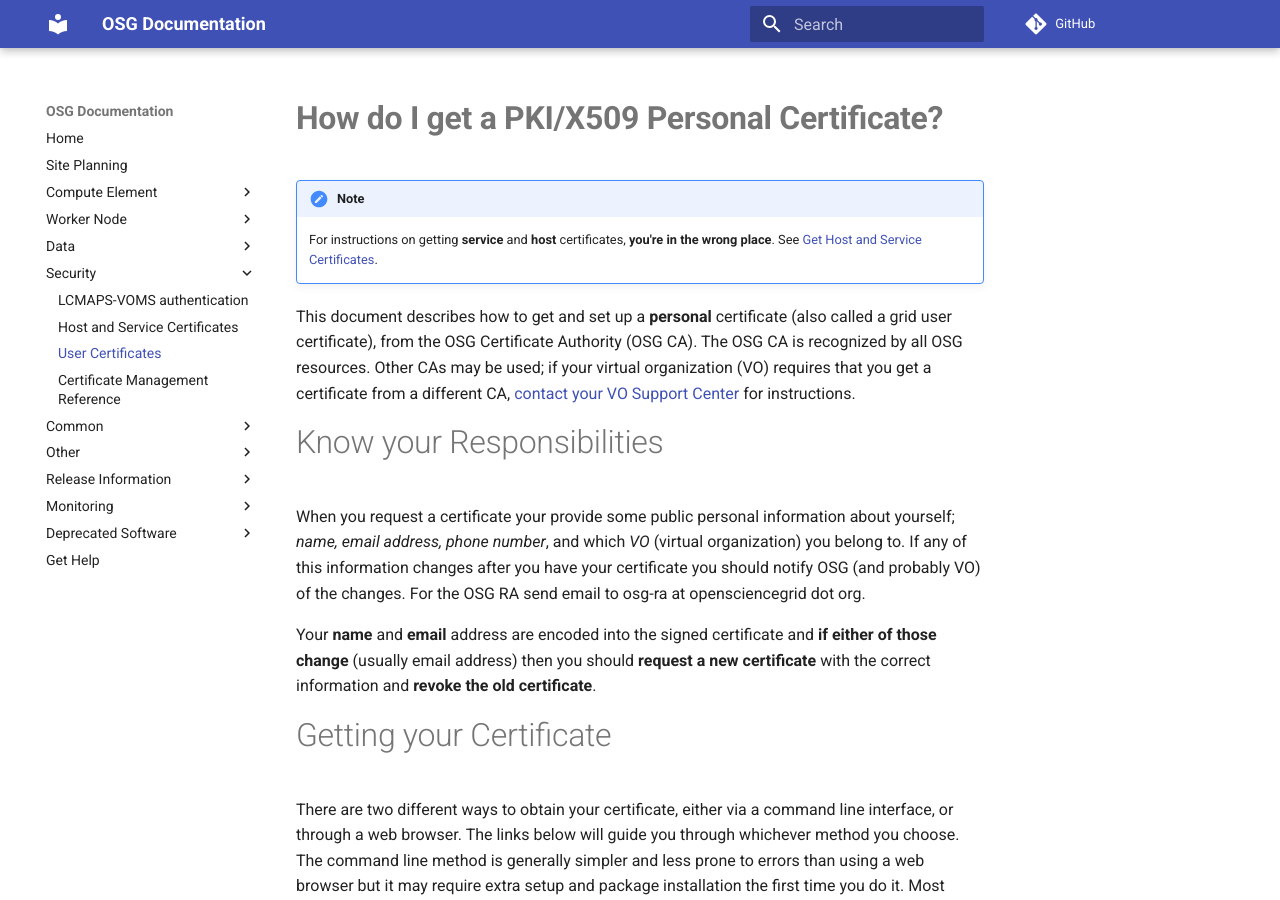
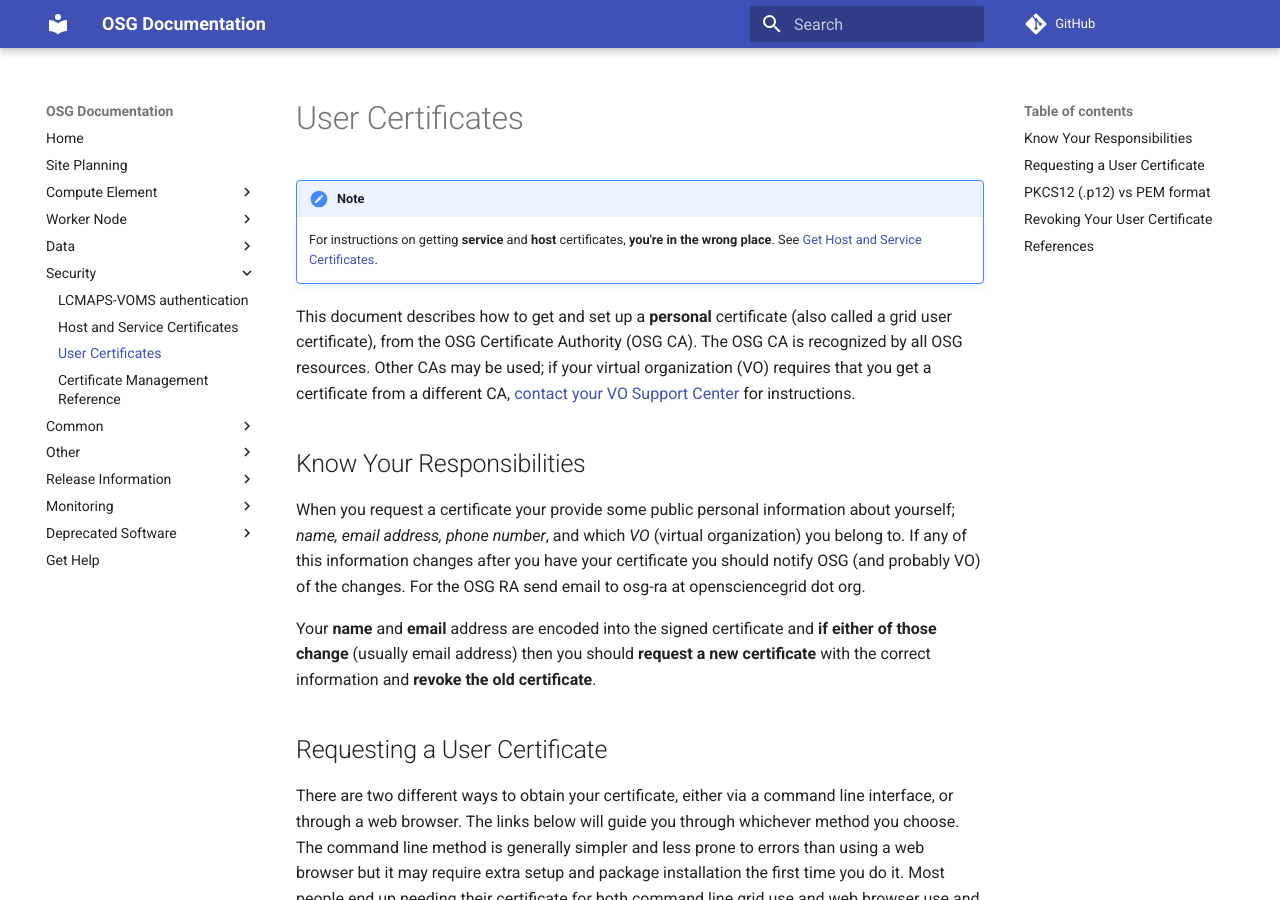
Before and after one commit to osg-htc/docs, an MkDocs documentation site: the page built from docs/security/user-certs.md, in a window 1280 px wide and 900 px high. Built offline with MkDocs 1.6.1 and Material for MkDocs 9.7.7, drawn with Linux system fonts in a browser that asks for light colours; comment, search, counter and statistics services are not loaded; old or Windows-style settings are respelled for this version of MkDocs; some of the changed text lies outside the part shown.

Commit message:
Fixing heading levels and capitalization

```diff
--- a/docs/security/user-certs.md
+++ b/docs/security/user-certs.md
@@ -1,27 +1,27 @@
-**How do I get a PKI/X509 Personal Certificate?**
-======================================================
+User Certificates
+=================
 
 !!! note
     For instructions on getting **service** and **host** certificates, **you're in the wrong place**. See [Get Host and Service Certificates](host-certs.md).
 
 This document describes how to get and set up a **personal** certificate (also called a grid user certificate), from the OSG Certificate Authority (OSG CA). The OSG CA is recognized by all OSG resources. Other CAs may be used; if your virtual organization (VO) requires that you get a certificate from a different CA, [contact your VO Support Center](http://www.opensciencegrid.org/?pid=1000187) for instructions.
 
-Know your Responsibilities
-===============================
+Know Your Responsibilities
+--------------------------
 
 When you request a certificate your provide some public personal information about yourself; *name, email address, phone number*, and which *VO* (virtual organization) you belong to. If any of this information changes after you have your certificate you should notify OSG (and probably VO) of the changes. For the OSG RA send email to osg-ra at opensciencegrid dot org.
 
 Your **name** and **email** address are encoded into the signed certificate and **if either of those change** (usually email address) then you should **request a new certificate** with the correct information and **revoke the old certificate**.
 
-Getting your Certificate
-=============================
+Requesting a User Certificate
+-----------------------------
 
 There are two different ways to obtain your certificate, either via a command line interface, or through a web browser. The links below will guide you through whichever method you choose. The command line method is generally simpler and less prone to errors than using a web browser but it may require extra setup and package installation the first time you do it. Most people end up needing their certificate for both command line grid use and web browser use and it is generally easier to import your certificate into your browser (and email client) from the command line certificate files than to export your certificate from your web browser to use on the command line. This is because of the large variety of web browsers each with it's own way to deal with certificates. If you will use the certificate ONLY in your web browser then requesting it from your browser is probably the easiest method.
 
 [Get or renew a certificate with command line interface.](../security/certificate-management.md)
 
 PKCS12 (.p12) vs PEM format
-================================
+---------------------------
 
 Your certificate and key pair can be stored as separate files, by default named `~/.globus/usercert.pem` and `~/.globus/userkey.pem`, or they can be bundled in a single file in PKCS12 (Public Key Cryptography Standard \#12), by default named `~/.globus/usercred.p12`. All OSG user tools works with both formats. Unless you specify a name in the command, they look first for the certificate/key pair default names, then for the PKCS12 default name and use the first one they find. PKCS 12 is a single file, convenient to move and used by many softwares, e.g. the Web browsers (so you don't need conversions).
 
@@ -85,12 +85,12 @@ of returning a valid AC for the user.
 
 To solve the problem split the bundle in the two PEM files as documented in the [referenced document](http://security.ncsa.illinois.edu/research/grid-howtos/usefulopenssl.html), so that the embedded CA chain is not used.
 
-Revoke your Certificate if Compromised
-===========================================
+Revoking Your User Certificate
+------------------------------
 
 If the security of your certificate or private key has been compromised, you have a responsibility to revoke the certificate. You can follow the steps [here](../security/certificate-management#osg-user-cert-revoke) to revoke your certificate. The same instructions apply if you need to revoke a certificate because your email address changed or your name has changed.
 
 References
-===============
+----------
 
 -   [Useful Documentation.OpenSSL commands (from NCSA)](http://security.ncsa.illinois.edu/research/grid-howtos/usefulopenssl.html) - e.g. how to convert the format of your certificate.
```
